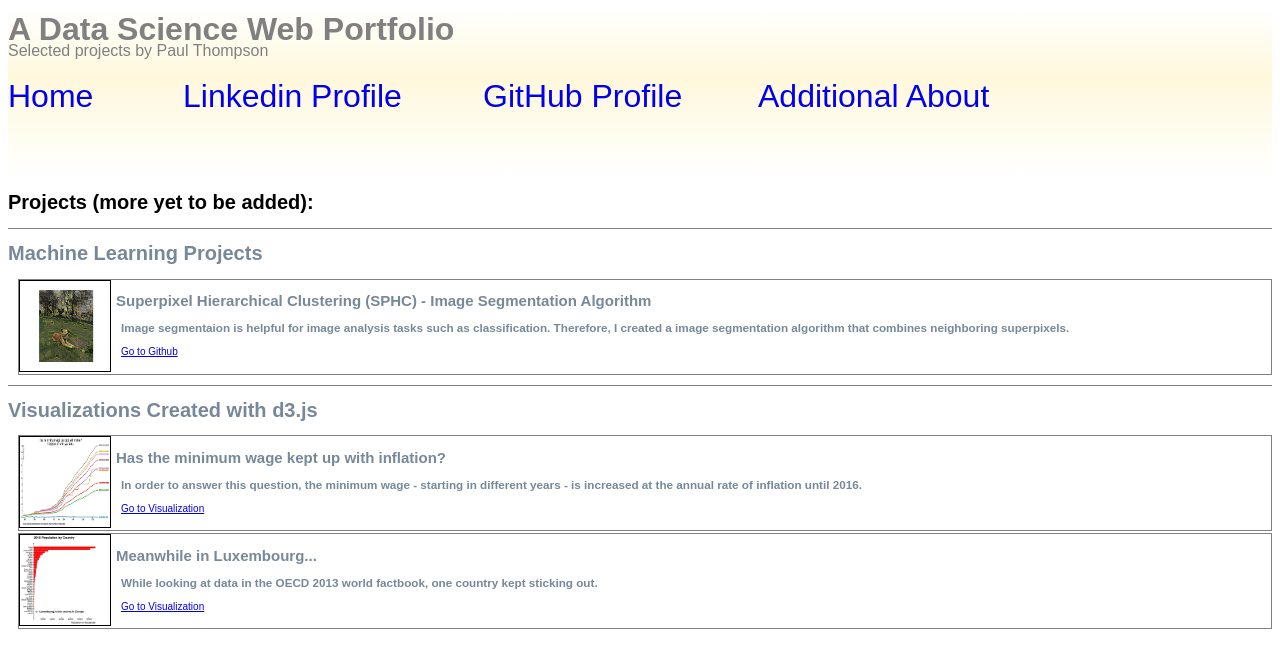
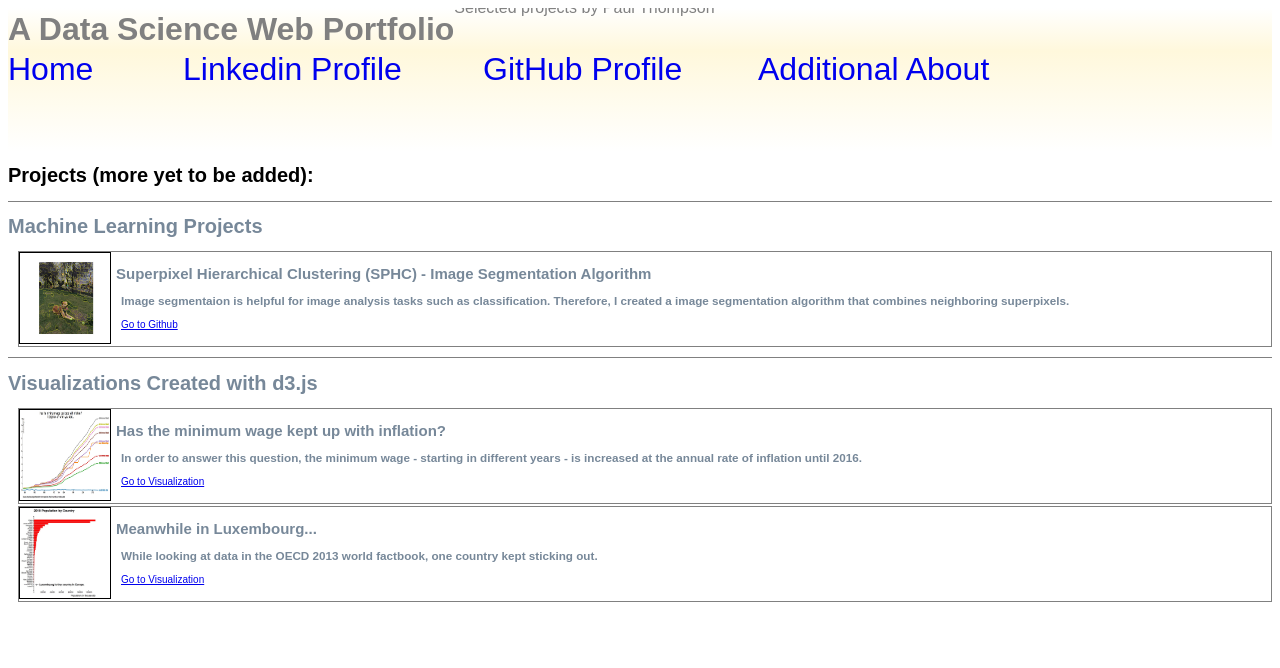
Before and after one commit to thompspe/thompspe.github.io, a plain HTML site: page index.html in a window 1280 px wide. Drawn offline with Linux system fonts and the light colour scheme.

Commit message:
Still trying to fix header

```diff
--- a/index.html
+++ b/index.html
@@ -9,7 +9,7 @@
     .PostContainer {margin: 0 auto;}
     .PostContainer.post {margin-left: 10px; border: 1px solid grey; margin-bottom: 2px;}
 
-    #head {font-style: bold; font-size: xx-large; width: 100%; height: 70px; float:left;
+    #head {font-style: bold; font-size: xx-large; width: 100%;
       overflow: auto; background: linear-gradient(white, cornsilk); text-decoration-color: white;
       font-size: medium; color: grey;}
 
@@ -29,7 +29,7 @@
 <body>
 
   <header>
-    <div id="head"> <h1 STYLE="line-height: 0px; width = 100%;"> A Data Science Web Portfolio </h1>
+    <div id="head"> <h1 STYLE="line-height: 0px; width = 100%; float: left;"> A Data Science Web Portfolio </h1>
       <p STYLE="margin: 0px 0px 0px 0px; line-height: 0px;"> Selected projects by Paul Thompson </p>
     </div>
     <div id="wrapper">
```
